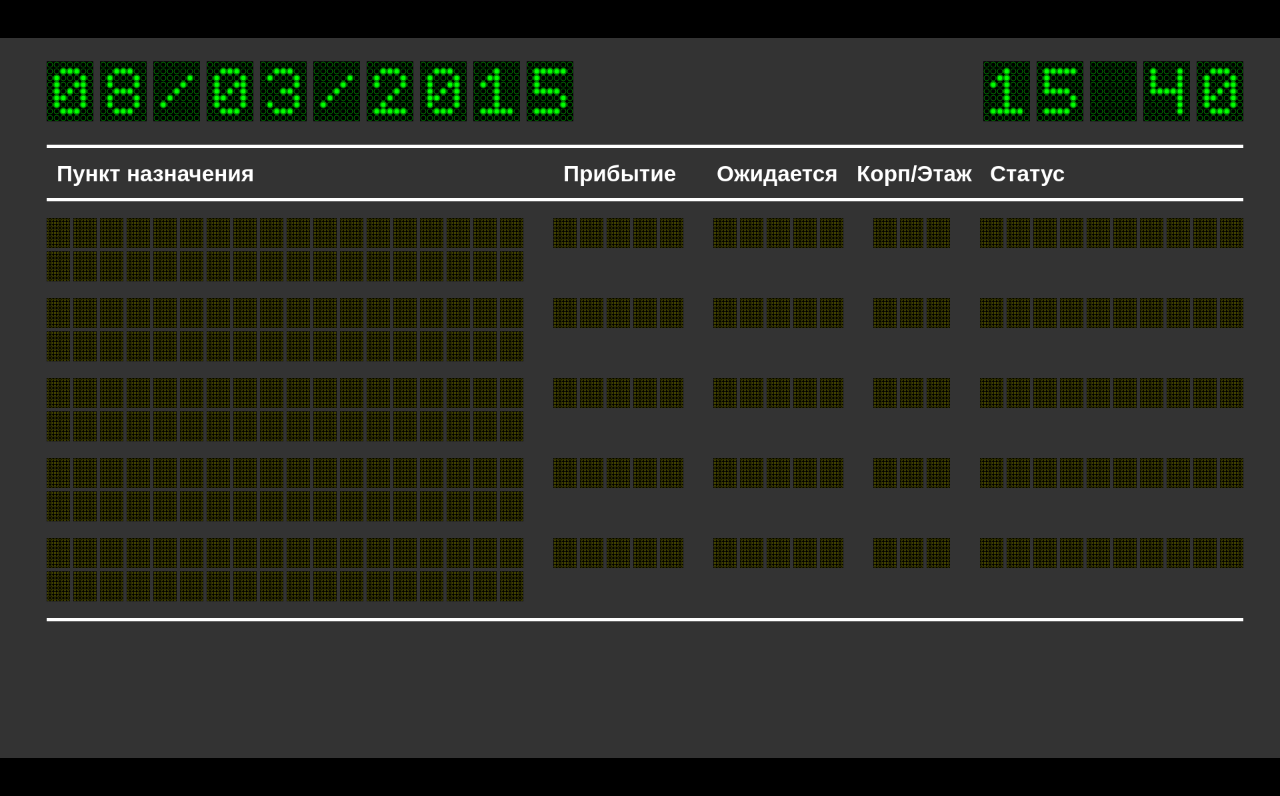
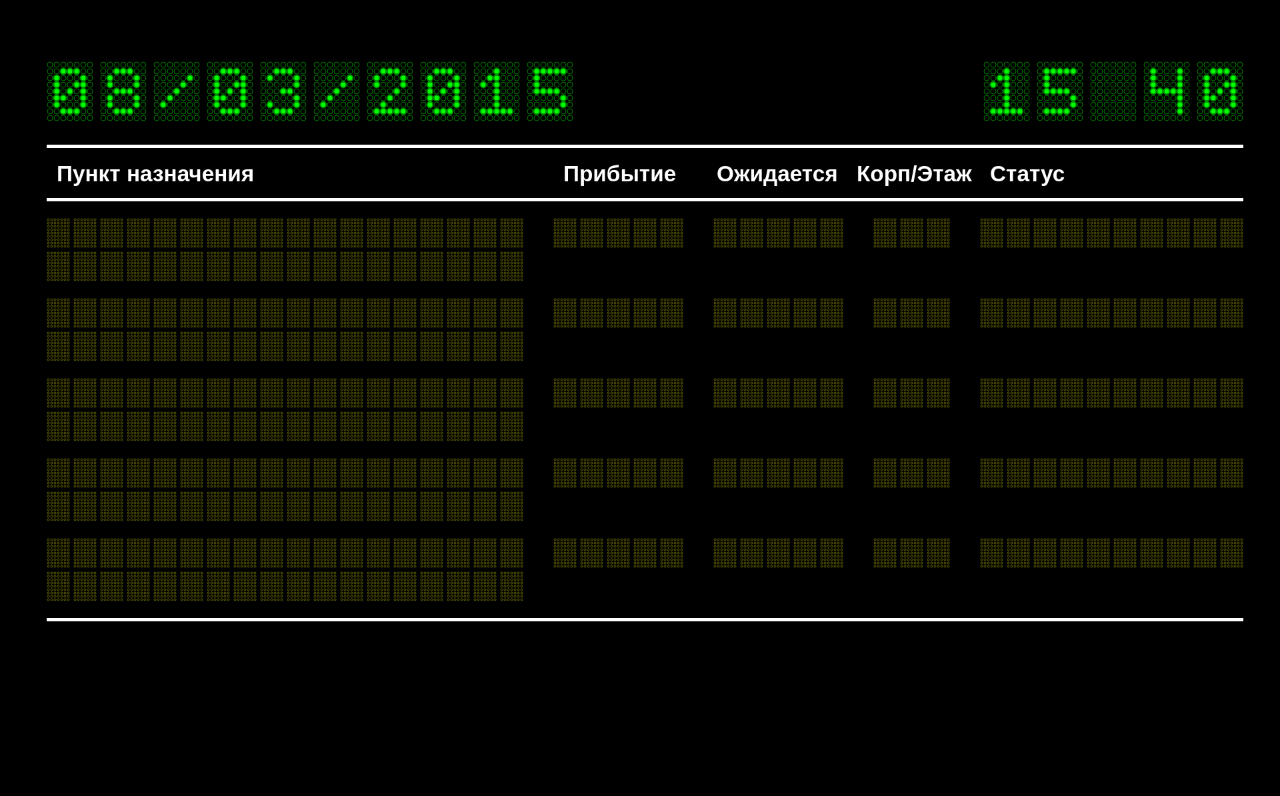
Before and after one commit to mggtsnppr/APRW, a plain HTML site: page www/index.html in a window 1280 px wide. Drawn offline with Linux system fonts and the light colour scheme.

Commit message:
Table page updates

```diff
--- a/www/index.html
+++ b/www/index.html
@@ -38,8 +38,6 @@
 			var cnv = document.getElementById('cnv').getContext('2d'),
 				i,
 				shift = 0;
-			cnv.fillStyle = "#333";
-			cnv.fillRect(0, 0, 9999, 9999);
 
 			var rows = [
 				new LedTableRow(70, shift + 270, '#dd0', 5, 2.5, 1.5),
@@ -81,7 +79,6 @@
 				time.show(cnv)
 			}, 1000);
 
-
 			var s = new WebSocket('ws://apzd.railsc.ru:6789/broadcast');
 		</script>
 	</body>
```
